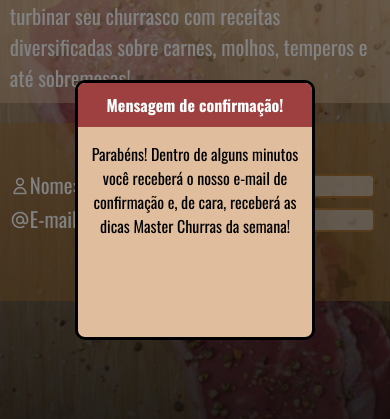
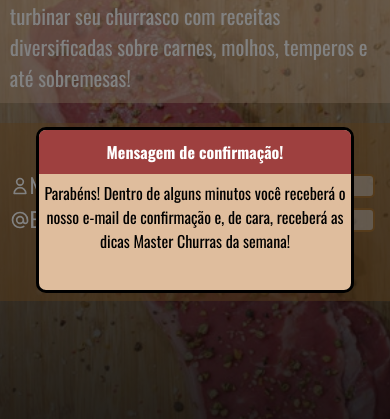
Before and after one commit to AlexandreUff/MasterChurras, a plain HTML site: page index.html in a window 390 px wide. Both pictures are taken after typing "Sample", "name@example.com" into the empty fields and a click on the button "ENVIAR". Shown: the part 222-641 px from the top of the page. Drawn offline with nearby package versions, Linux system fonts and the light colour scheme.

Commit message:
Correção da Mensagem de Confirmação
Foi corrigida a responsividade da caixa de confirmação e feito um reload() na página após o clique fora ou dentro da mensagem.

```diff
--- a/estilo1.css
+++ b/estilo1.css
@@ -219,6 +219,7 @@ footer nav::after{
     background-color: #DFBD9D;
     text-align: center;
     width: 40%;
+    min-height: 270px;
     height: 40%;
     border-radius: 10px;
     overflow: hidden;
--- a/estilo2.css
+++ b/estilo2.css
@@ -44,6 +44,7 @@
     .pop-up-mensagem{
         margin-top: 20px;
         font-size: 1.5em;
+        min-height: 250px;
     }
 
 }
--- a/estilo3.css
+++ b/estilo3.css
@@ -26,7 +26,8 @@
     .pop-up-mensagem{
         margin-top: 20px;
         width: 60%;
-        height: 30%;
+        min-height: 150px;
+        max-height: 200px;
         font-size: 1.2em;
     }
 
@@ -63,5 +64,12 @@
 
     .pop-up-mensagem{
         font-size: 1em;
+        width: 80%;
+        min-height: 150px;
+        max-height: 160px;
+    }
+
+    .pop-up-mensagem > p:not(.titulo){
+        margin-top: 2px;
     }
 }
--- a/meuCodigo.js
+++ b/meuCodigo.js
@@ -49,7 +49,8 @@ function validarEmail(e) {
 function confirmacaoDeEnvio(){
     const msgBG = document.createElement('div');
     msgBG.onclick = function() {
-        this.parentNode.removeChild(this);
+        //this.parentNode.removeChild(this);
+        location.reload();
     }
     msgBG.classList.add('fundo-mensagem');
 
```
